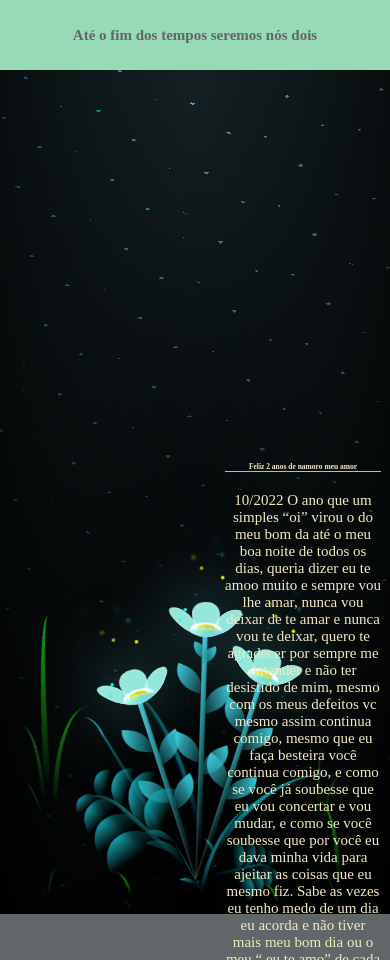
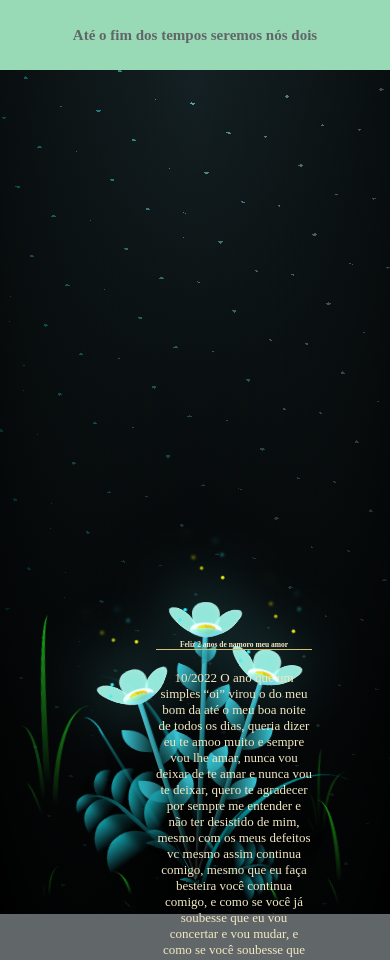
Before and after one commit to luan-frnd/two-years, a plain HTML site: page index.html in a window 390 px wide. Shown: the top 960 px of the page. Drawn offline with Linux system fonts and the light colour scheme; a web font is replaced by a local one.

Commit message:
responsividade em teste

```diff
--- a/style.css
+++ b/style.css
@@ -1324,12 +1324,12 @@
 .text{
   margin-top: 30px;
   width: 40%;
-  font-size: 15px;
+  font-size: 13px;
   display: flex;
   justify-items: center;
   flex-direction: column;
   position: absolute;
-  margin-left: 15em;
+  margin-left: 12em;
   z-index: 10;
 }
 
```
